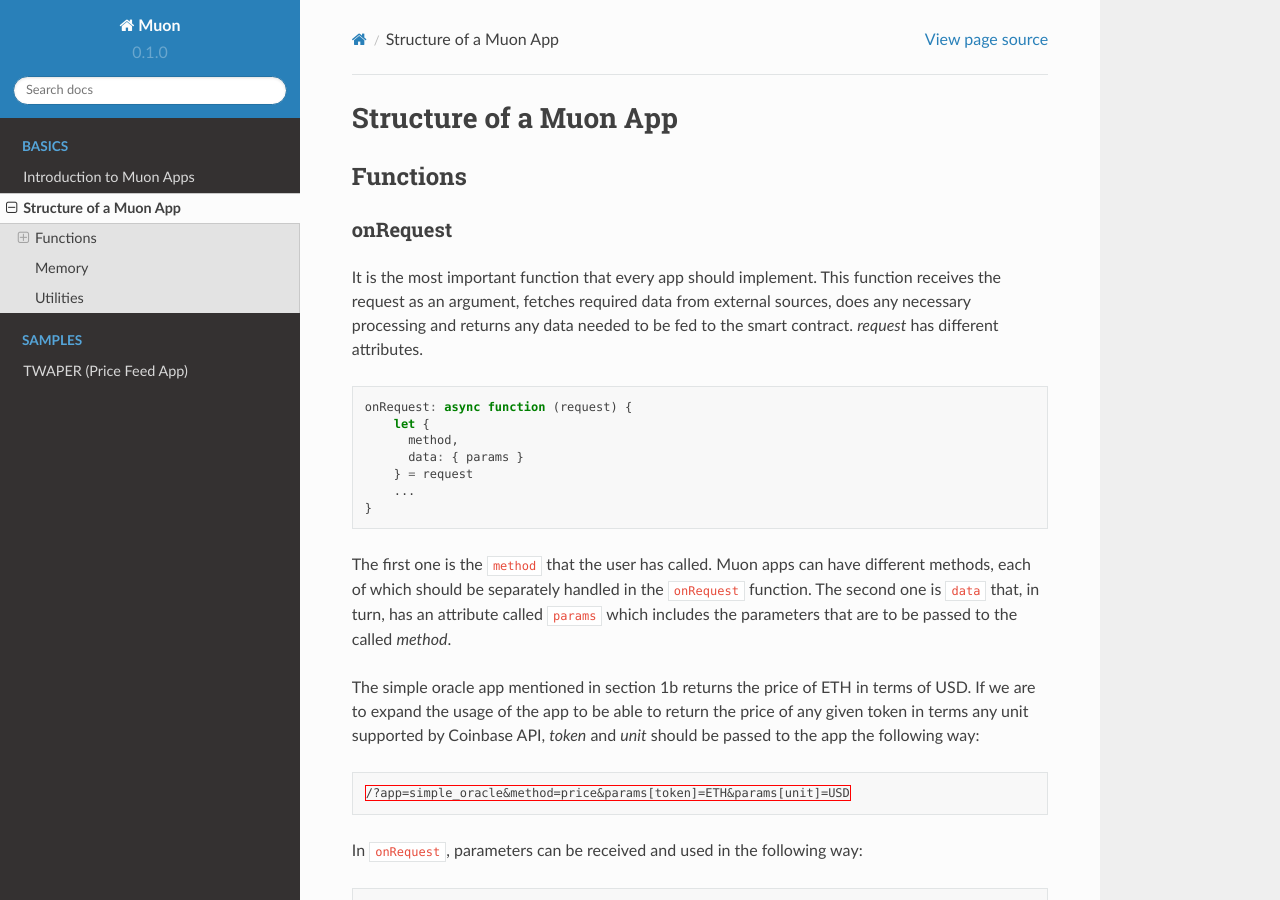
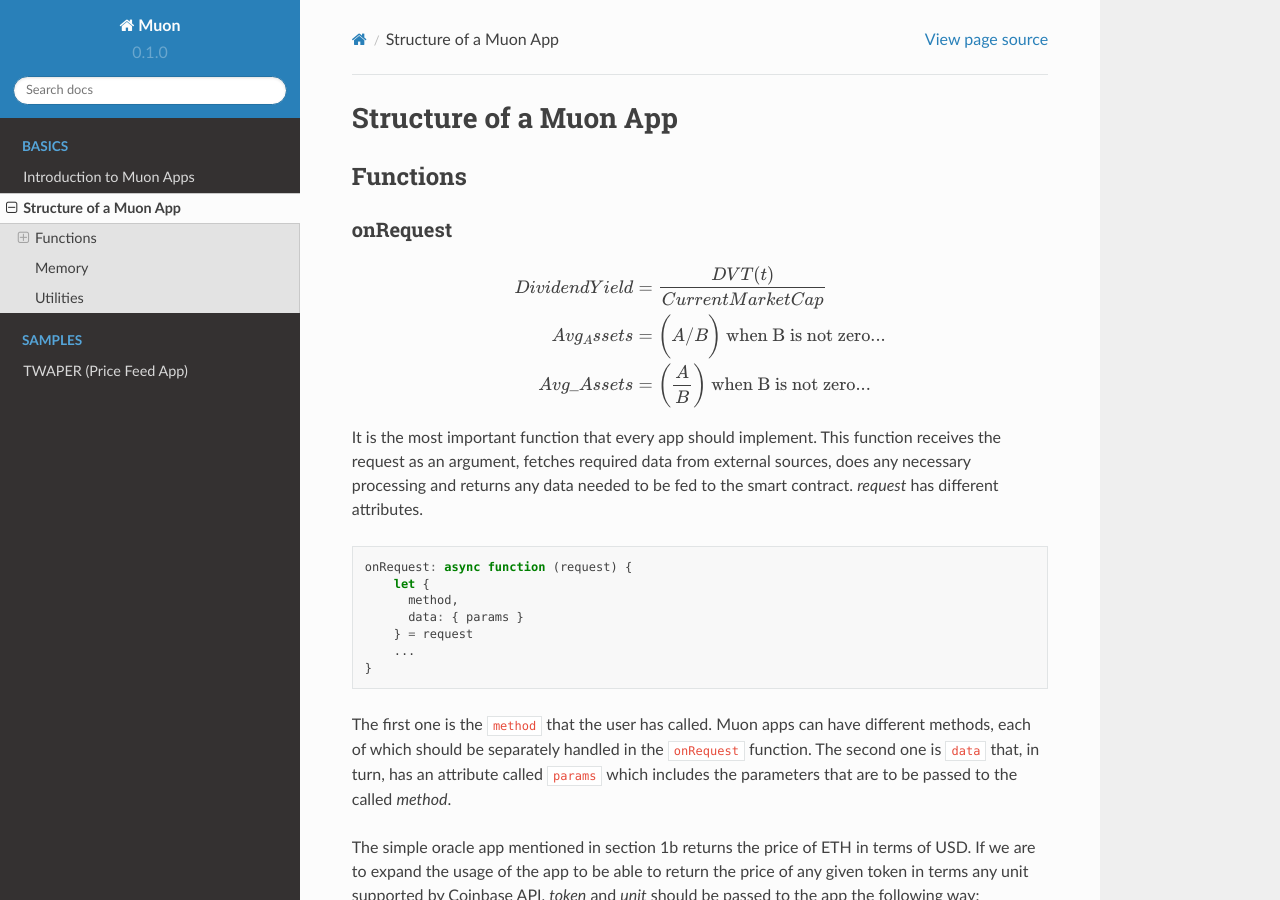
Before and after one commit to abramsymons/rtd-muon, a Sphinx documentation site: the page built from docs/source/structure.rst, in a window 1280 px wide and 900 px high. Built offline with Sphinx 7.4.7 and the Read the Docs theme 2.0.0, drawn with Linux system fonts in a browser that asks for light colours.

Commit message:
Update structure.rst

```diff
--- a/docs/source/structure.rst
+++ b/docs/source/structure.rst
@@ -8,6 +8,13 @@
 
 onRequest
 =========
+
+.. math::
+    DividendYield &= \frac{DVT(t)}{CurrentMarketCap} \\
+    Avg_Assets &= \biggl( A/B \biggr) \textrm { when B is not zero...} \\
+    Avg \_ Assets &= \biggl(\frac{A}{B}\biggr) \textrm{ when B is not zero...}
+
+..
 
 It is the most important function that every app should implement. This function receives the request as an argument, fetches required data from external sources, does any necessary processing and returns any data needed to be fed to the smart contract. `request` has different attributes.
 
```
